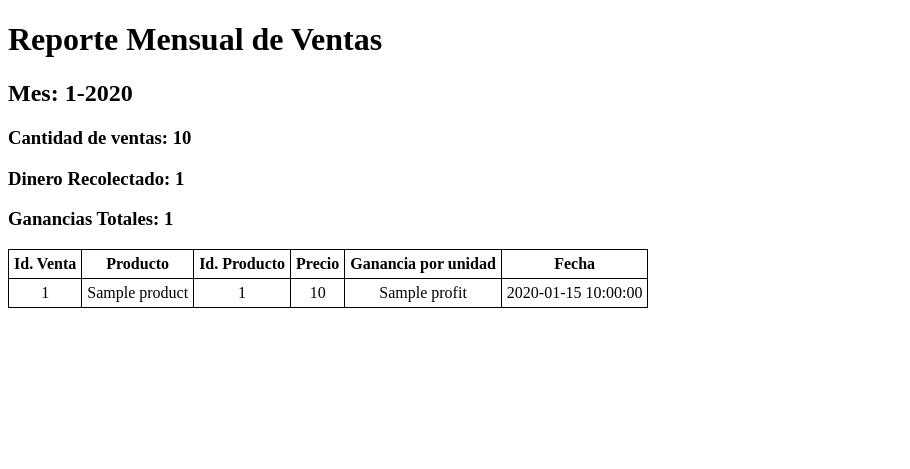
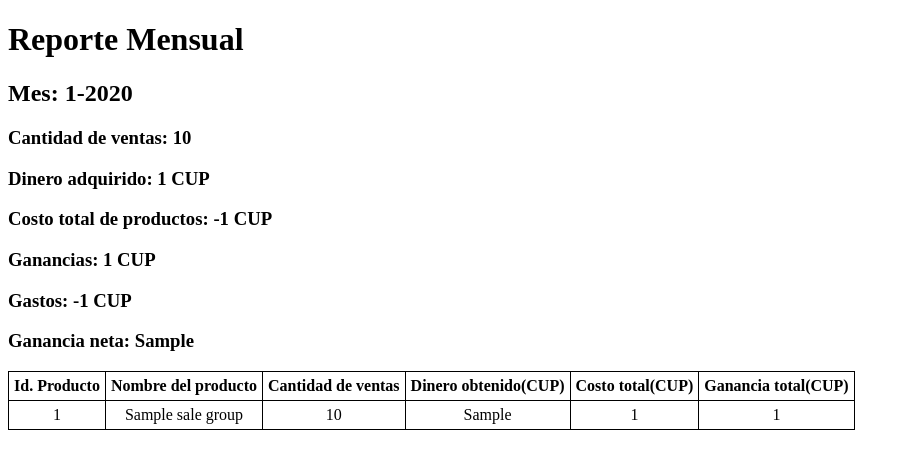
Before and after one commit to R0land013/blue-pos, a Python web app: template model/report/templates/month_report.html in a window 1280 px wide. Shown: the top 469 px of the page, without its empty margins (0-910 px from the left). Run offline with Jinja, Linux system fonts and the light colour scheme; the template is opened without the code that fills it: most values are stand-ins (such as "Sample title", 1, 10 or a date in 2020).

Commit message:
Feat: Añadidos el costo, el gasto, y la ganancia neta al reporte mensual cuando se exporta

```diff
--- a/model/report/templates/month_report.html
+++ b/model/report/templates/month_report.html
@@ -1,53 +1,9 @@
-<!DOCTYPE html>
-<html lang="en">
-<head>
-    <meta charset="UTF-8">
-    <title>Reporte Mensual {{ date.month }}-{{date.year}}</title>
+{% extends "grouped_sales_template.html" %}
 
-    <style>
-            table{
-                border-collapse: collapse;
-                border:solid 1px black;
-            }
-            td, th{
-                border-collapse: collapse;
-                text-align: center;
-                vertical-align: middle;
-                padding: 5px;
-                border:solid 1px black;
-            }
-        </style>
-</head>
-<body>
-    <h1>Reporte Mensual de Ventas</h1>
-    <h2>Mes: {{ date.month }}-{{ date.year }}</h2>
+{% block report_name %}
+    Reporte Mensual
+{% endblock %}
 
-    <h3>Cantidad de ventas: {{ sale_quantity }}</h3>
-    <h3>Dinero Recolectado: {{ total_collected_money }}</h3>
-    <h3>Ganancias Totales: {{ total_profit }}</h3>
-
-
-    <table>
-        <thead>
-            <th>Id. Venta</th>
-            <th>Producto</th>
-            <th>Id. Producto</th>
-            <th>Precio</th>
-            <th>Ganancia por unidad</th>
-            <th>Fecha</th>
-        </thead>
-            <tbody>
-            {% for a_sale in sales %}
-                <tr>
-                    <td>{{ a_sale.id }}</td>
-                    <td>{{ a_sale.product.name }}</td>
-                    <td>{{ a_sale.product_id }}</td>
-                    <td>{{ a_sale.price }}</td>
-                    <td>{{ a_sale.profit }}</td>
-                    <td>{{ a_sale.date }}</td>
-                </tr>
-            {% endfor %}
-            </tbody>
-    </table>
-</body>
-</html>
+{% block date_block %}
+<h2>Mes: {{ month_date.month }}-{{ month_date.year }} </h2>
+{% endblock %}
```
Also changed, not shown: model/report/month.py (+20 -8 lines).
